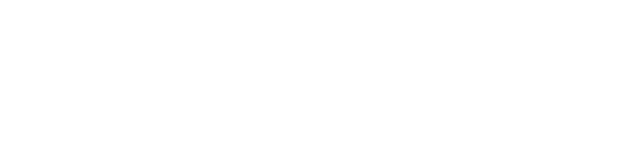
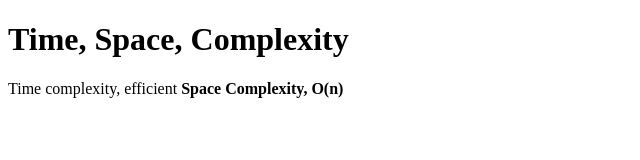
Before and after one commit to acciojob/time-and-space-complexity-nocs007, a website: page main.html in a window 1280 px wide. Shown: the whole page, without its empty margins (0-640 px from the left). Drawn offline with Linux system fonts and the light colour scheme.

Commit message:
created a submission

```diff
--- a/main.html
+++ b/main.html
@@ -7,7 +7,13 @@
 </head>
 
 <body>
-	<!-- the entire body must be written by student -->
+
+	<h1>Time, Space, Complexity</h1>
+
+	<p1>Time complexity, efficient</p1>
+
+	<p2><b>Space Complexity, O(n)</b></p2>
+
     <script type="text/javascript" src="./script.js">
 </script>
 
```
